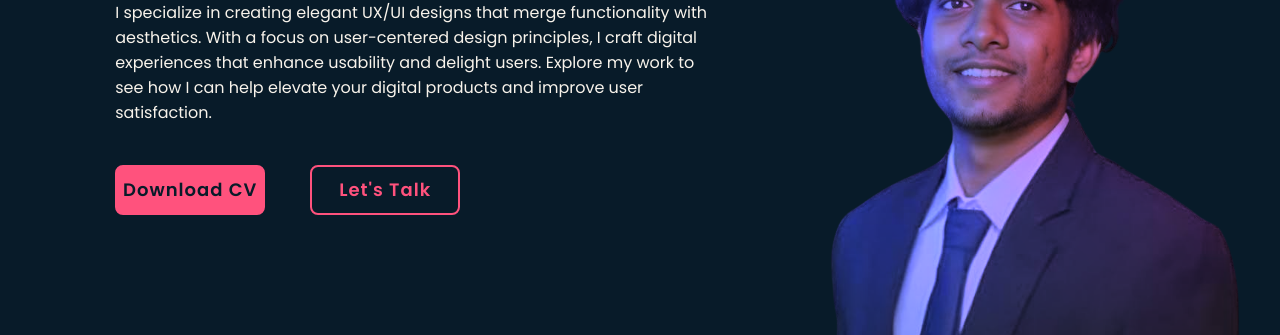
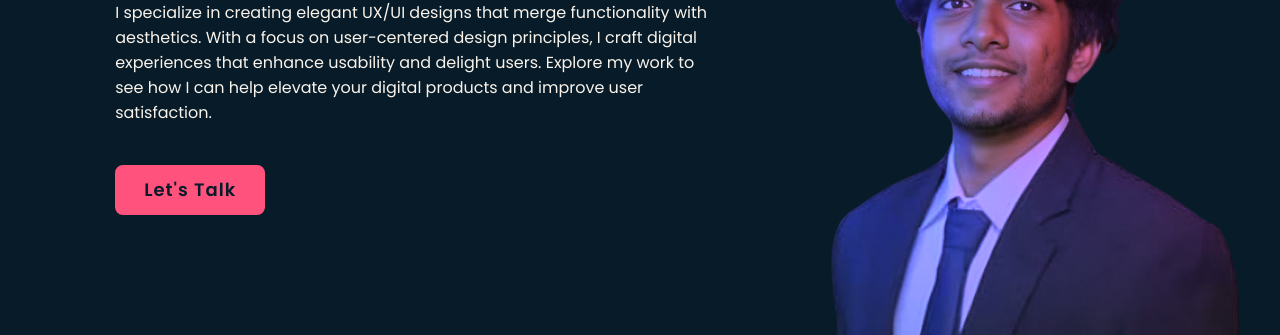
Before and after one commit to NIFFZY-GIT/MyPortfolio, a plain HTML site: page index.html in a window 1280 px wide. Shown: the part 363-698 px from the top of the page. Drawn offline with nearby package versions, Linux system fonts and the light colour scheme; some packages are replaced by stand-ins of ours; a script that the page names is missing.

Commit message:
version 1.6

```diff
--- a/index.html
+++ b/index.html
@@ -40,7 +40,7 @@
             </p>
 
             <div class="btn-box">
-                <a href="./assets/images/bg2.png" class="btn" download>Download CV</a>
+                <!-- <a href="./assets/images/bg2.png" class="btn" download>Download CV</a> -->
                 <a href="#" class="btn" id="contact-btn">Let's Talk</a>
 
             </div>
```
